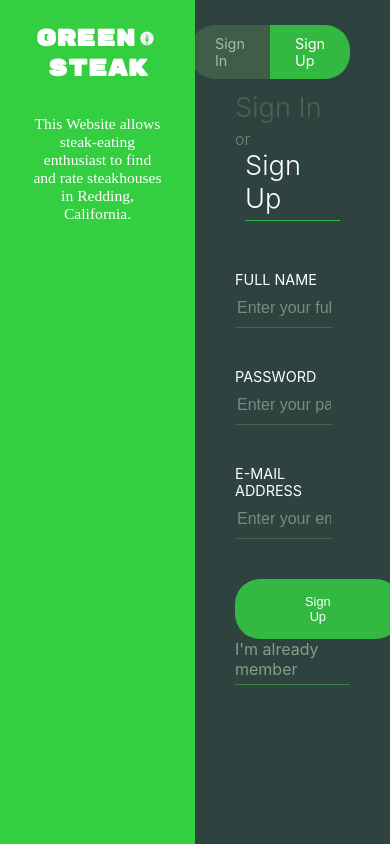
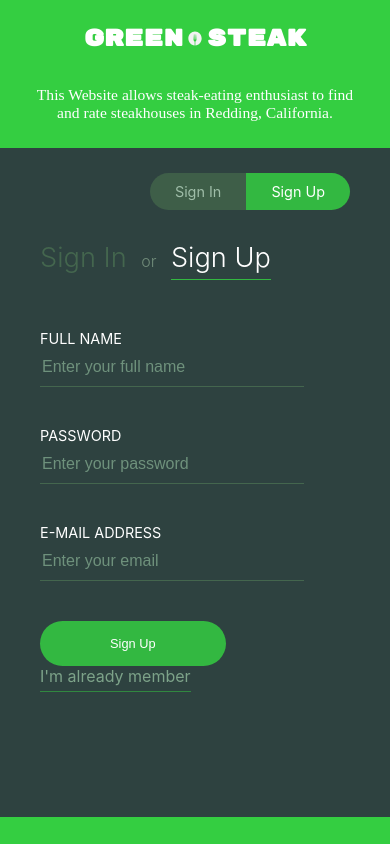
Before and after one commit to bethel-school-of-technology/green-steak-frontend, a React (Create React App) app: page /users/review in a window 390 px wide. Built offline with nearby package versions, Linux system fonts and the light colour scheme; a web font is replaced by a local one.

Commit message:
Fixed web responsiveness

```diff
--- a/src/App.css
+++ b/src/App.css
@@ -409,3 +409,10 @@
 *, *:before, *:after {
   box-sizing: border-box;
 }
+
+@media screen and (max-width: 700px) {
+  .App, .App__Form, .App_Name, .App__Aside {
+    flex-direction: column;
+    width: 100%;
+  }
+}
```
